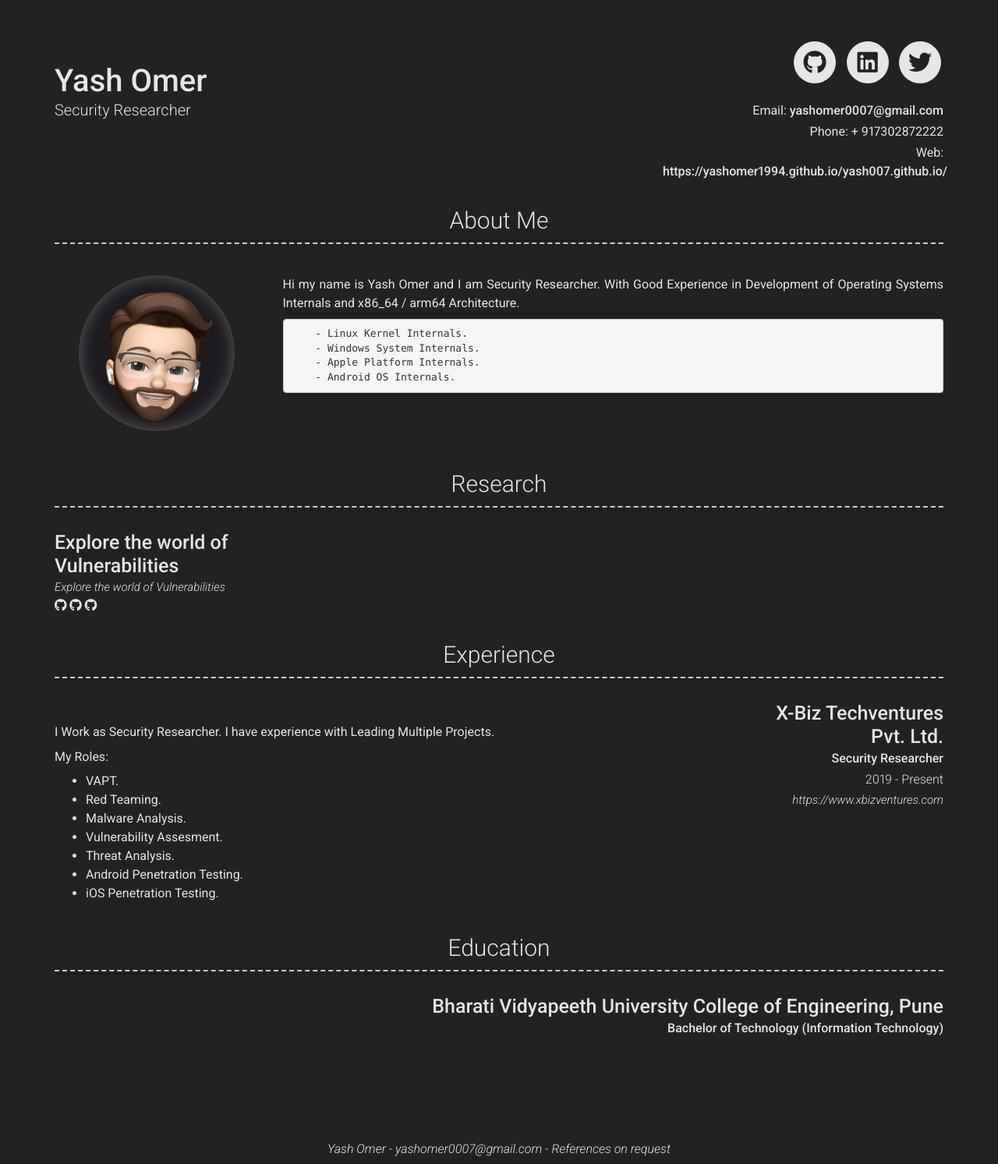
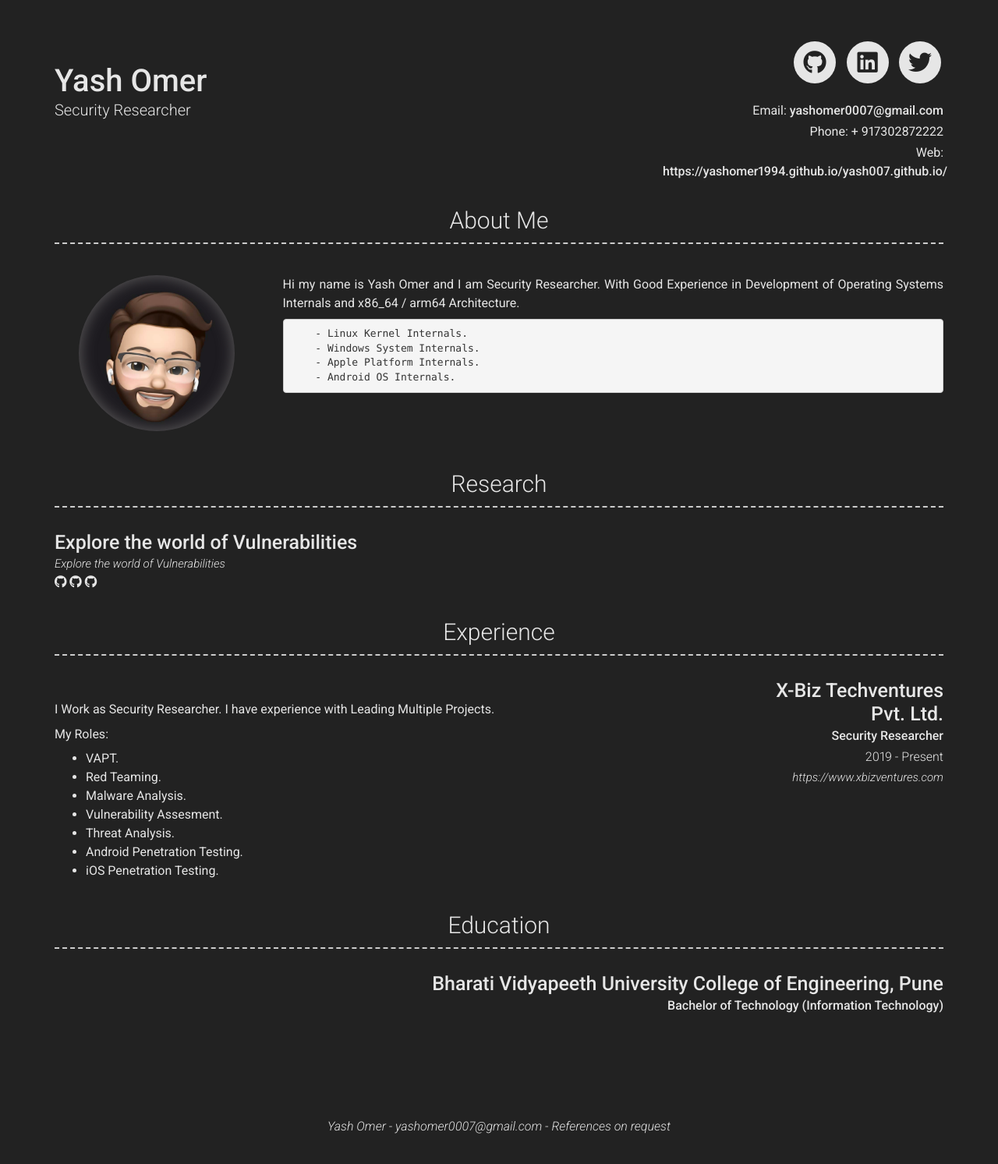
Before and after one commit to yashomer1994/Resume, a Jekyll site: the page built from index.md, in a window 1280 px wide. Shown: the whole page at 78% size. Built offline with Jekyll 4.4.1, drawn with Linux system fonts in a browser that asks for light colours; nearby versions of some CDN libraries; after the commit the page ends 1464 px from its top, so only the background shows below that.

Commit message:
Update _config.yml

```diff
--- a/_config.yml
+++ b/_config.yml
@@ -64,7 +64,7 @@ content:
   - title: Research  # Title for the section
     layout: list # Type of content section (list/text)
     content:
-      - layout: list
+      - layout: top
         title: Explore the world of Vulnerabilities
         link: https://yashomer1994.github.io/yash007.github.io/c++/assembly/vba/powershell/2021/02/14/Emotet-Malware.html
         link_text: Explore the world of Vulnerabilities
```
